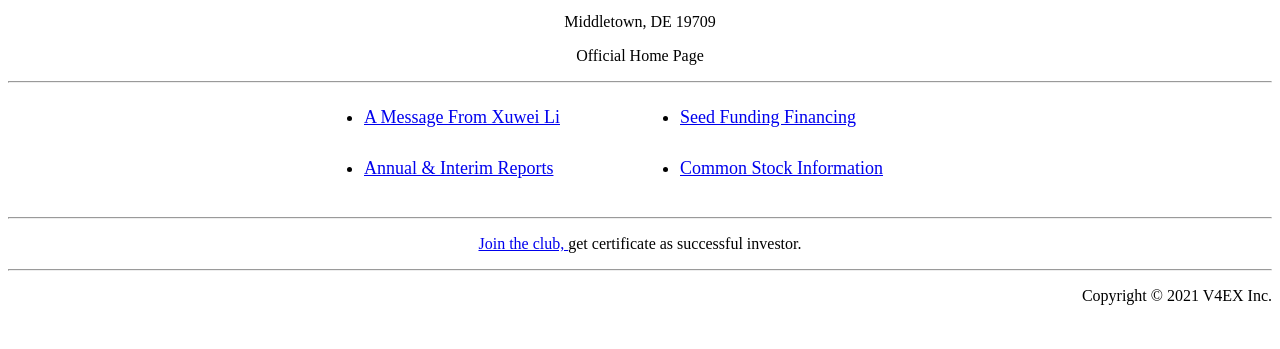
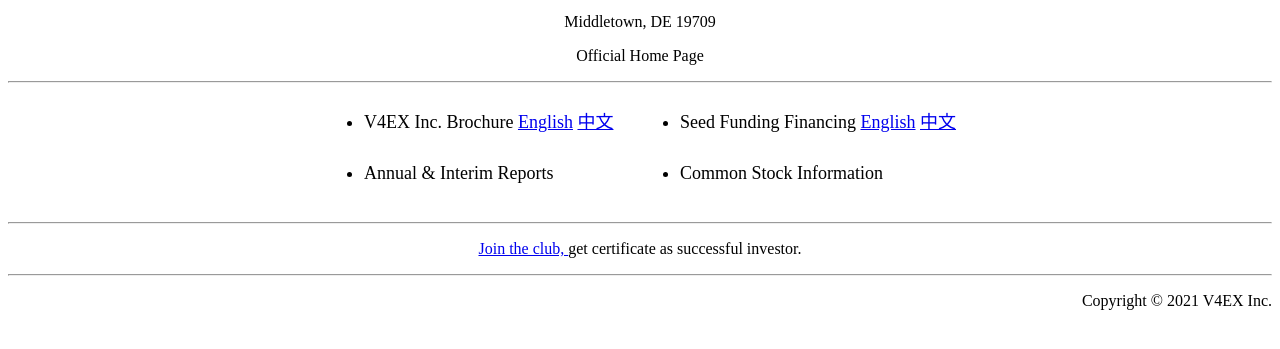
Before and after one commit to v4ex/V4EX-Homepage, a Gatsby site: page / in a window 1280 px wide. Shown: the part 101-450 px from the top of the page. Built offline with nearby package versions, Linux system fonts and the light colour scheme; Gatsby itself is replaced by a stand-in of ours.

Commit message:
Make some of page body links functioning.

```diff
--- a/src/components/page-body.js
+++ b/src/components/page-body.js
@@ -28,14 +28,14 @@
 
       <div style={columnStyles}>
         <ul style={listLeftStyles}>
-          <li style={listItemStyles}><a href="#">A Message From Xuwei Li</a></li>
-          <li style={listItemStyles}><a href="#">Annual & Interim Reports</a></li>
+          <li style={listItemStyles}>V4EX Inc. Brochure <a href="https://twitter.com/v4ex/status/1397235609723412490">English</a> <a href="https://twitter.com/v4ex/status/1397235994018172942">中文</a></li>
+          <li style={listItemStyles}>Annual & Interim Reports</li>
         </ul>
       </div>
       <div style={columnStyles}>
         <ul style={listRightStyles}>
-          <li style={listItemStyles}><a href="#">Seed Funding Financing</a></li>
-          <li style={listItemStyles}><a href="#">Common Stock Information</a></li>
+          <li style={listItemStyles}>Seed Funding Financing <a href="https://twitter.com/v4ex/status/1397288204294758402">English</a> <a href="https://twitter.com/v4ex/status/1397288516699049989">中文</a></li>
+          <li style={listItemStyles}>Common Stock Information</li>
         </ul>
       </div>
 
```
